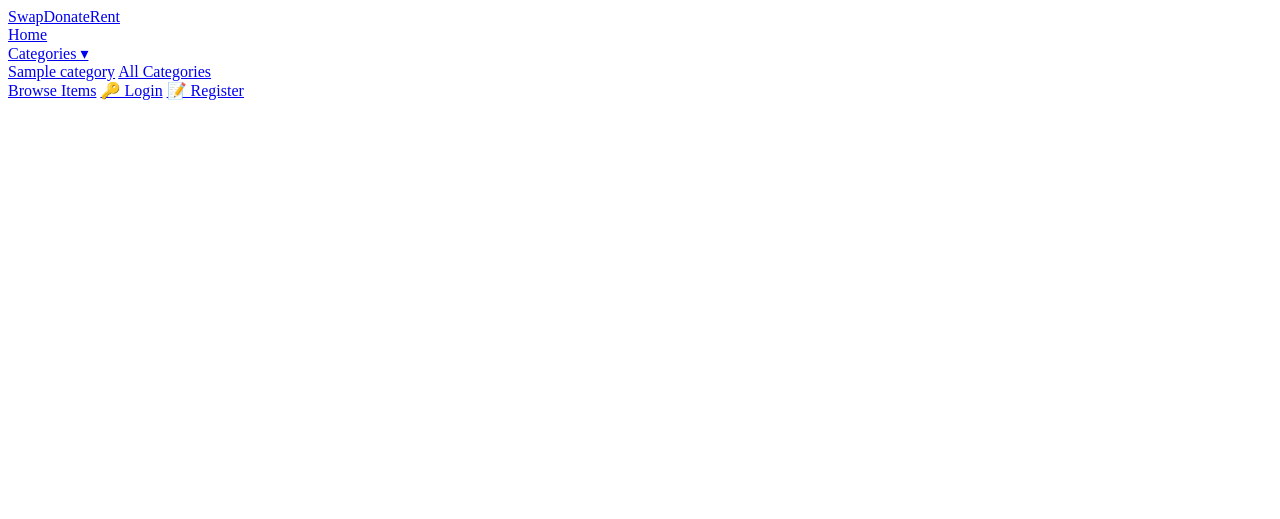
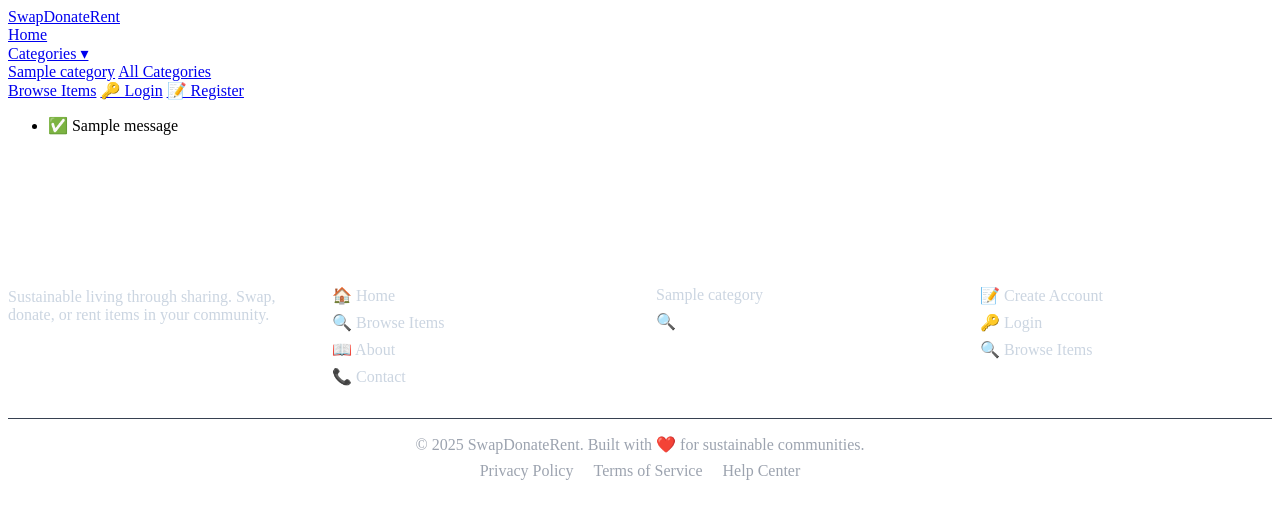
Before and after one commit to rifa-sanjida/SwapDrent, a Django app: template templates/base.html in a window 1280 px wide. Shown: the top 519 px of the page. Run offline with Django 5.2, Linux system fonts and the light colour scheme; the template is opened without the code that fills it: most values are stand-ins (such as "Sample title", 1, 10 or a date in 2020); one stand-in notice (Sample message) is shown.

Commit message:
Implement footer with links and community info
Added footer section with links and content.

```diff
--- a/templates/base.html
+++ b/templates/base.html
@@ -95,3 +95,87 @@
             {% endif %}
         </div>
     </nav>
+
+    <!-- ===== MAIN CONTENT AREA ===== -->
+    <main class="container">
+        {% if messages %}
+            <ul class="messages">
+                {% for message in messages %}
+                    <li class="message {{ message.tags }}">
+                        {% if message.tags == 'success' %}
+                            ✅
+                        {% elif message.tags == 'error' %}
+                            ❌
+                        {% elif message.tags == 'warning' %}
+                            ⚠️
+                        {% elif message.tags == 'info' %}
+                            ℹ️
+                        {% endif %}
+                        {{ message }}
+                    </li>
+                {% endfor %}
+            </ul>
+        {% endif %}
+
+        {% block content %}
+        {% endblock %}
+    </main>
+
+    <!-- Footer -->
+    <footer style="background: var(--dark); color: white; padding: 2rem 0; margin-top: 4rem;">
+        <div class="container">
+            <div style="display: grid; grid-template-columns: repeat(auto-fit, minmax(250px, 1fr)); gap: 2rem;">
+                <div>
+                    <h3 style="color: white; margin-bottom: 1rem;"> SwapDonateRent</h3>
+                    <p style="color: #cbd5e1;">Sustainable living through sharing. Swap, donate, or rent items in your community.</p>
+                </div>
+                <div>
+                    <h4 style="color: white; margin-bottom: 1rem;">Quick Links</h4>
+                    <div style="display: flex; flex-direction: column; gap: 0.5rem;">
+                        <a href="{% url 'core:home' %}" style="color: #cbd5e1; text-decoration: none;">🏠 Home</a>
+                        <a href="{% url 'items:item_list' %}" style="color: #cbd5e1; text-decoration: none;">🔍 Browse Items</a>
+                        <a href="{% url 'core:about' %}" style="color: #cbd5e1; text-decoration: none;">📖 About</a>
+                        <a href="{% url 'core:contact' %}" style="color: #cbd5e1; text-decoration: none;">📞 Contact</a>
+                    </div>
+                </div>
+                <div>
+                    <h4 style="color: white; margin-bottom: 1rem;">Categories</h4>
+                    <div style="display: flex; flex-direction: column; gap: 0.5rem;">
+                        {% for category in categories|slice:":5" %}
+                            <a href="{% url 'items:item_list' %}?category={{ category.id }}" style="color: #cbd5e1; text-decoration: none;">
+                                {{ category.name }}
+                            </a>
+                        {% endfor %}
+                        <a href="{% url 'items:item_list' %}" style="color: var(--primary); text-decoration: none;">
+                            🔍 View All Categories
+                        </a>
+                    </div>
+                </div>
+                <div>
+                    <h4 style="color: white; margin-bottom: 1rem;">Get Started</h4>
+                    <div style="display: flex; flex-direction: column; gap: 0.5rem;">
+                        {% if user.is_authenticated %}
+                            <a href="{% url 'items:item_create' %}" style="color: #cbd5e1; text-decoration: none;">📝 Post an Item</a>
+                            <a href="{% url 'items:my_items' %}" style="color: #cbd5e1; text-decoration: none;">📦 My Items</a>
+                            <a href="{% url 'users:profile' %}" style="color: #cbd5e1; text-decoration: none;">👤 My Profile</a>
+                        {% else %}
+                            <a href="{% url 'users:register' %}" style="color: #cbd5e1; text-decoration: none;">📝 Create Account</a>
+                            <a href="{% url 'users:login' %}" style="color: #cbd5e1; text-decoration: none;">🔑 Login</a>
+                            <a href="{% url 'items:item_list' %}" style="color: #cbd5e1; text-decoration: none;">🔍 Browse Items</a>
+                        {% endif %}
+                    </div>
+                </div>
+            </div>
+
+            <div style="border-top: 1px solid #374151; margin-top: 2rem; padding-top: 1rem; text-align: center;">
+                <p style="color: #9ca3af; margin: 0;">
+                    &copy; 2025 SwapDonateRent. Built with ❤️ for sustainable communities.
+                </p>
+                <div style="margin-top: 0.5rem;">
+                    <a href="#" style="color: #9ca3af; text-decoration: none; margin: 0 0.5rem;">Privacy Policy</a>
+                    <a href="#" style="color: #9ca3af; text-decoration: none; margin: 0 0.5rem;">Terms of Service</a>
+                    <a href="#" style="color: #9ca3af; text-decoration: none; margin: 0 0.5rem;">Help Center</a>
+                </div>
+            </div>
+        </div>
+    </footer>
```
